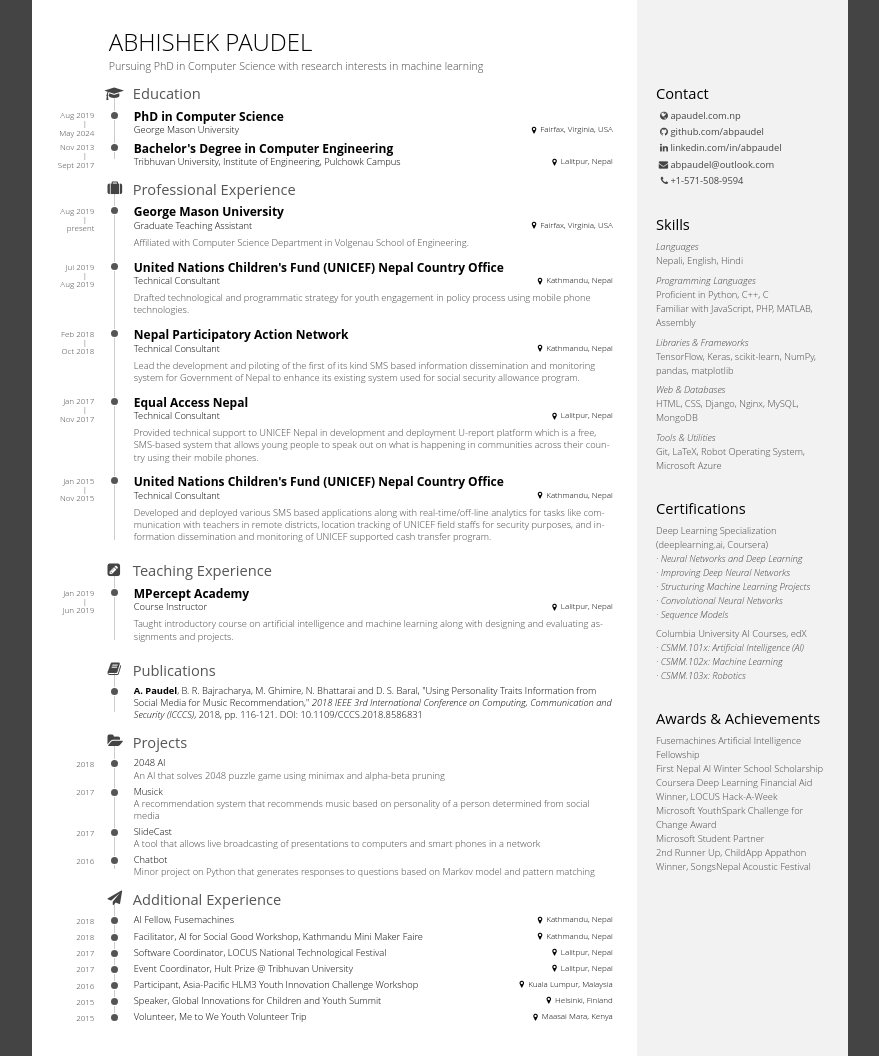
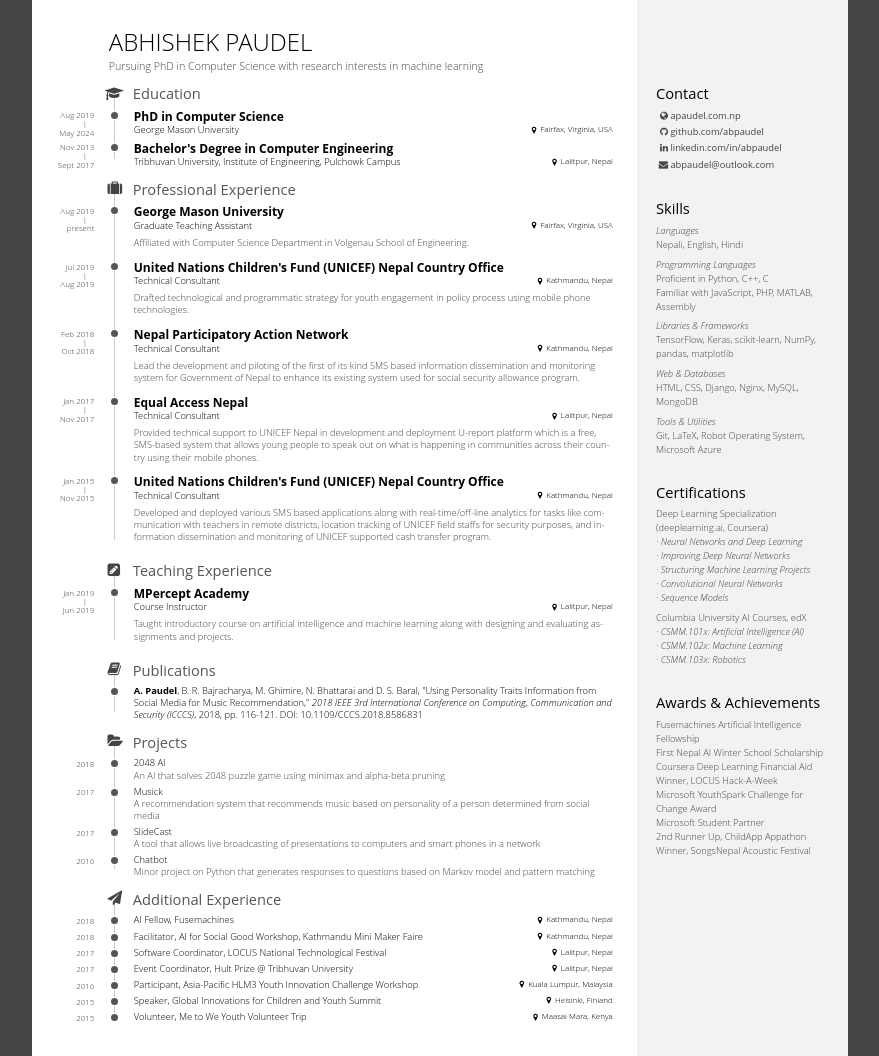
Before and after one commit to abpaudel/abpaudel.github.io, a Jekyll site: the page cv/index.html, which Jekyll copies as it is, in a window 1280 px wide. Shown: the whole page, without its empty margins (200-1079 px from the left). Built offline with Jekyll 4.4.1, drawn with Linux system fonts in a browser that asks for light colours.

Commit message:
update resume

```diff
--- a/cv/index.html
+++ b/cv/index.html
@@ -355,7 +355,6 @@
         <li><i class="fa fa-github"></i><a> github.com/abpaudel</a></li>
         <li><i class="fa fa-linkedin"></i><a> linkedin.com/in/abpaudel</a></li>
         <li><i class="fa fa-envelope"></i><a> abpaudel@outlook.com</a></li>
-        <li><i class="fa fa-phone"></i><a> +1-571-508-9594</a></li>
       </ul>
     </div>
     <div class="side-block" id="skills">
```
Also changed, not shown: 1 other file.
